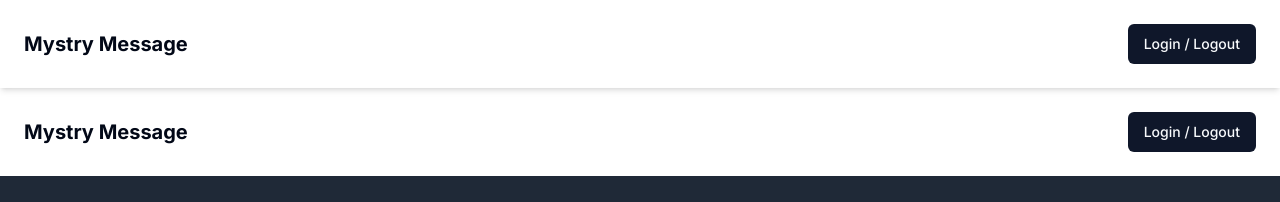
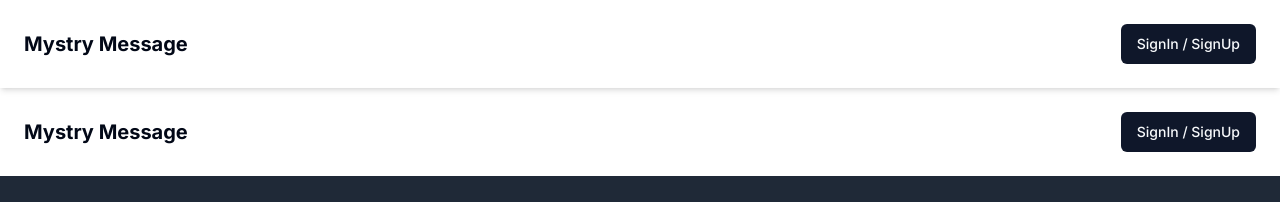
Before and after one commit to laxmanketheth/MysteryMessage, a Next.js app: page / in a window 1280 px wide. Shown: the top 202 px of the page. Built offline with nearby package versions, Linux system fonts and the light colour scheme; no server answers.

Commit message:
changed names of login / logout in the navbar

```diff
--- a/src/components/Navbar.tsx
+++ b/src/components/Navbar.tsx
@@ -32,7 +32,7 @@ const Navbar = () => {
                         </>
                     ) : (
                         <Link href='/sign-in'>
-                            <Button className='w-full md:w-auto'>Login / Logout</Button>
+                            <Button className='w-full md:w-auto'>SignIn / SignUp</Button>
                         </Link>
                     )
                 }
```
